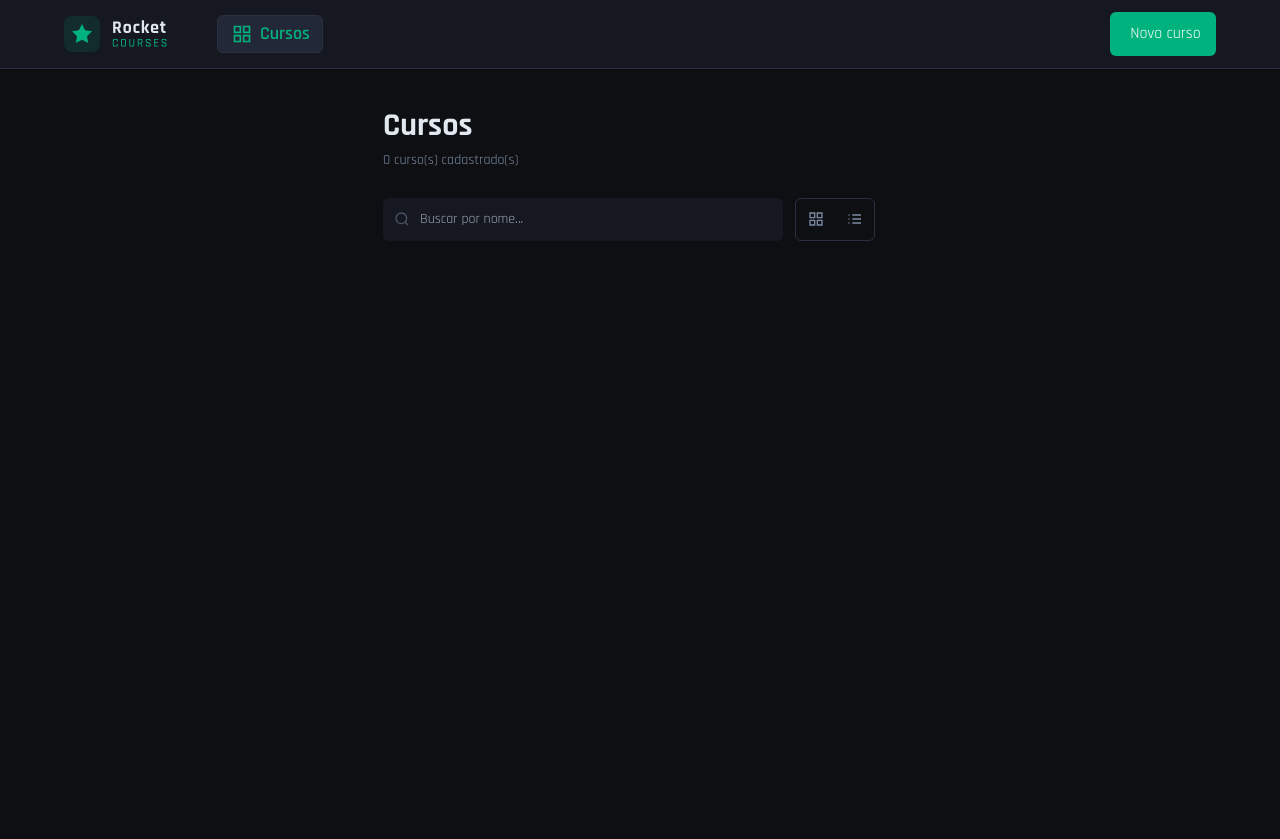
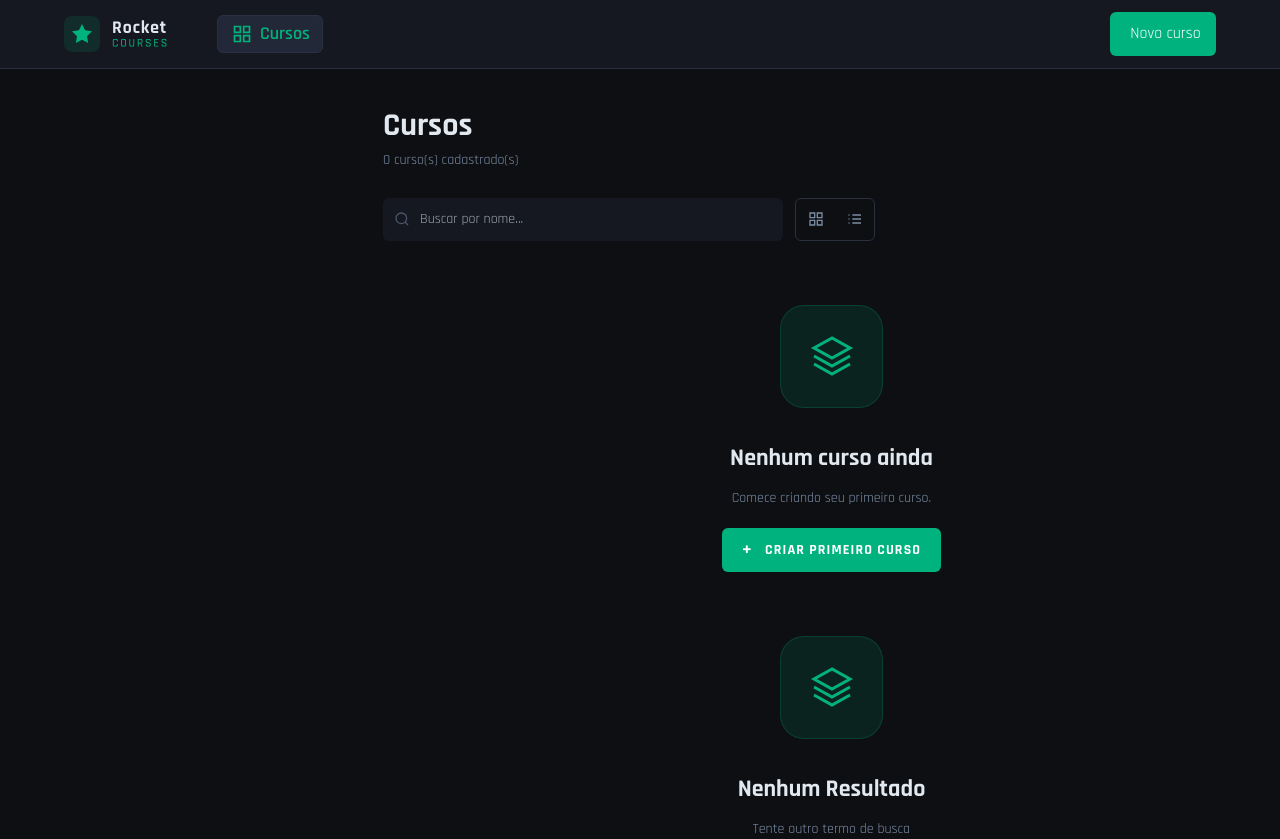
Before and after one commit to Jose26362780/desafio-formulario-gerenciador-cursos-angular, an Angular app: page /courses in a window 1280 px wide. Before the commit the page ends 800 px from the top, so only its background shows below. Built offline with nearby package versions, Linux system fonts and the light colour scheme.

Commit message:
adicionando page list

```diff
--- a/src/app/features/courses/page/features/courses/pages/course-list/course-list.component.html
+++ b/src/app/features/courses/page/features/courses/pages/course-list/course-list.component.html
@@ -1,13 +1,20 @@
 <div class="w-full flex h-1/2 pl-[383px] pt-[40.5px]">
-  <div class="max-w-5xl w-full">
-    <h1 class="text-[32px] font-bold leading-none">Cursos</h1>
-    <p class="mt-2 text-sm text-[var(--text-medium)]">0 curso(s) cadastrado(s)</p>
+  <main class="max-w-5xl w-full">
+    <header>
+      <h1 class="text-[32px] font-bold leading-none">Cursos</h1>
+      <p class="mt-2 text-sm text-[var(--text-medium)]">
+        <span id="course-count">0</span> curso(s) cadastrado(s)
+      </p>
+    </header>
 
-    <div class="flex items-center gap-3 pt-7">
+    <!-- Filtro e Controles de Visualização -->
+    <section class="flex items-center gap-3 pt-7" aria-label="Filtro e visualização de cursos">
       <input
-        type="text"
+        type="search"
+        id="course-search"
         class="w-[400px] h-[43px] text-sm text-[var(--text-high)] outline-none pl-9 border border-transparent rounded-[6px] focus:border-[#00B37E] focus:shadow-[0_0_0_2.613px_rgba(0,179,126,0.10)] transition-all duration-300 ease-out"
         placeholder="Buscar por nome..."
+        aria-label="Buscar cursos por nome"
         style="
           background-image: url('/Search.svg');
           background-repeat: no-repeat;
@@ -15,11 +22,15 @@
           background-size: 16px 16px;
         "
       />
-      <div
+
+      <fieldset
         class="flex items-center overflow-hidden w-[80px] h-[43px] border border-[var(--border)] rounded-[6px]"
       >
+        <legend class="sr-only">Tipo de visualização</legend>
+
         <button
           type="button"
+          aria-label="Visualizar como grade"
           class="flex-1 h-full flex items-center justify-center bg-transparent text-[var(--text-medium)] transition-colors duration-200 hover:bg-[var(--surface-700)] hover:text-[var(--primary)]"
         >
           <svg
@@ -28,6 +39,7 @@
             fill="none"
             stroke="currentColor"
             stroke-width="2"
+            aria-hidden="true"
           >
             <path d="M10 3H3V10H10V3Z" />
             <path d="M21 3H14V10H21V3Z" />
@@ -35,8 +47,10 @@
             <path d="M21 14H14V21H21V14Z" />
           </svg>
         </button>
+
         <button
           type="button"
+          aria-label="Visualizar como lista"
           class="flex-1 h-full flex items-center justify-center bg-transparent text-[var(--text-medium)] transition-colors duration-200 hover:bg-[var(--surface-700)] hover:text-[var(--primary)]"
         >
           <svg
@@ -45,6 +59,7 @@
             fill="none"
             stroke="currentColor"
             stroke-width="2"
+            aria-hidden="true"
           >
             <path d="M8 6H21" />
             <path d="M8 12H21" />
@@ -54,7 +69,70 @@
             <path d="M3 18H3.01" stroke-linecap="round" />
           </svg>
         </button>
-      </div>
-    </div>
-  </div>
+      </fieldset>
+    </section>
+
+    <!-- Estado vazio: Nenhum curso cadastrado -->
+    <article class="mt-16 flex flex-col items-center text-center" aria-labelledby="empty-title">
+      <figure
+        class="w-[103px] h-[103px] rounded-[24px] border border-[rgba(0,179,126,0.20)] bg-[rgba(0,179,126,0.12)] flex items-center justify-center"
+      >
+        <svg
+          class="w-[48px] h-[48px] text-[var(--primary)]"
+          viewBox="0 0 24 24"
+          fill="none"
+          stroke="currentColor"
+          stroke-width="1.5"
+          aria-hidden="true"
+        >
+          <path d="M12 3L3 8l9 5 9-5-9-5Z" />
+          <path d="M3 12l9 5 9-5" />
+          <path d="M3 16l9 5 9-5" />
+        </svg>
+      </figure>
+
+      <h2 id="empty-title" class="mt-8 text-[24px] font-bold text-[var(--text-high)]">
+        Nenhum curso ainda
+      </h2>
+
+      <p class="mt-3 text-sm text-[var(--text-medium)]">Comece criando seu primeiro curso.</p>
+
+      <button
+        type="button"
+        class="mt-5 inline-flex items-center gap-3 rounded-[6px] bg-[var(--primary)] px-5 py-3 text-sm font-bold text-white uppercase tracking-[0.08em] transition-colors hover:bg-[#00C98B]"
+      >
+        <span class="text-lg leading-none" aria-hidden="true">+</span>
+        Criar primeiro curso
+      </button>
+    </article>
+
+    <!-- Estado vazio: Nenhum resultado na busca -->
+    <article
+      class="mt-16 flex flex-col items-center text-center"
+      aria-labelledby="no-results-title"
+    >
+      <figure
+        class="w-[103px] h-[103px] rounded-[24px] border border-[rgba(0,179,126,0.20)] bg-[rgba(0,179,126,0.12)] flex items-center justify-center"
+      >
+        <svg
+          class="w-[48px] h-[48px] text-[var(--primary)]"
+          viewBox="0 0 24 24"
+          fill="none"
+          stroke="currentColor"
+          stroke-width="1.5"
+          aria-hidden="true"
+        >
+          <path d="M12 3L3 8l9 5 9-5-9-5Z" />
+          <path d="M3 12l9 5 9-5" />
+          <path d="M3 16l9 5 9-5" />
+        </svg>
+      </figure>
+
+      <h2 id="no-results-title" class="mt-8 text-[24px] font-bold text-[var(--text-high)]">
+        Nenhum Resultado
+      </h2>
+
+      <p class="mt-3 text-sm text-[var(--text-medium)]">Tente outro termo de busca</p>
+    </article>
+  </main>
 </div>
```
Also changed, not shown: public/lib-icon.svg (added).
